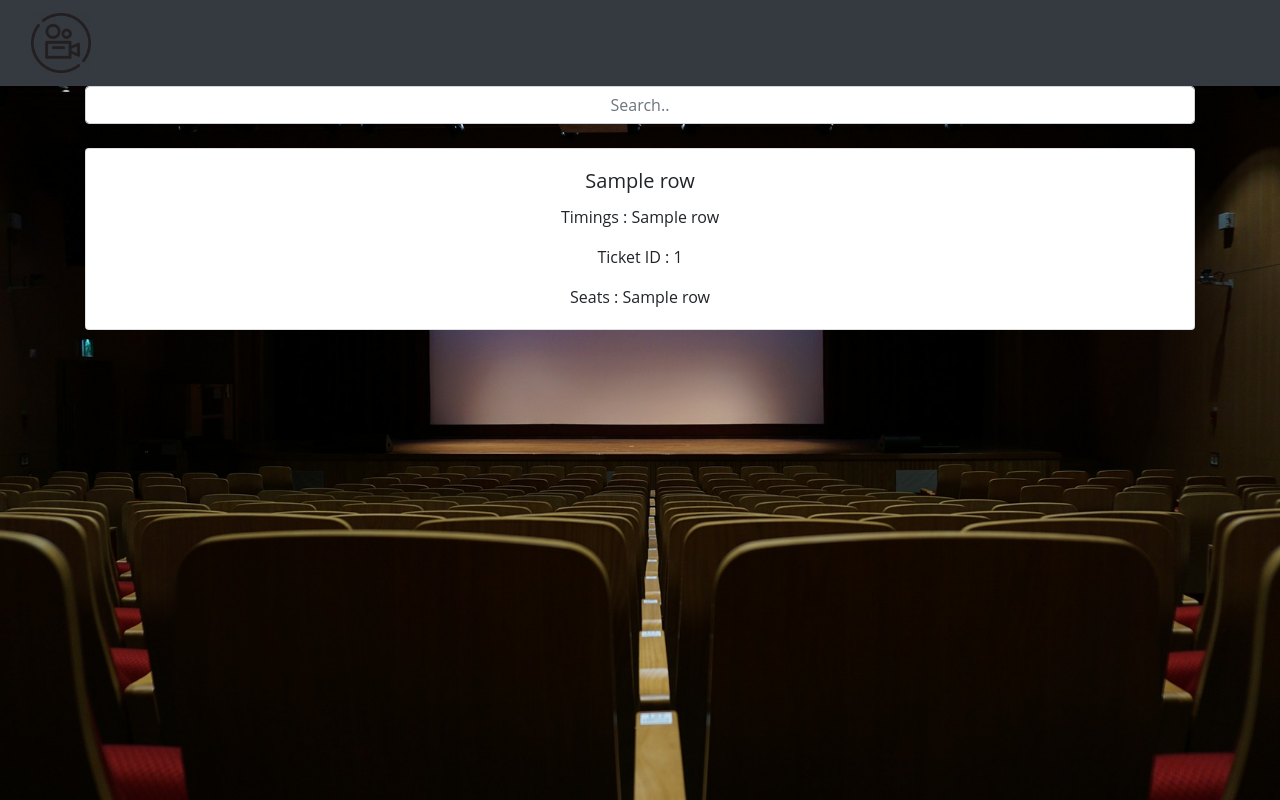
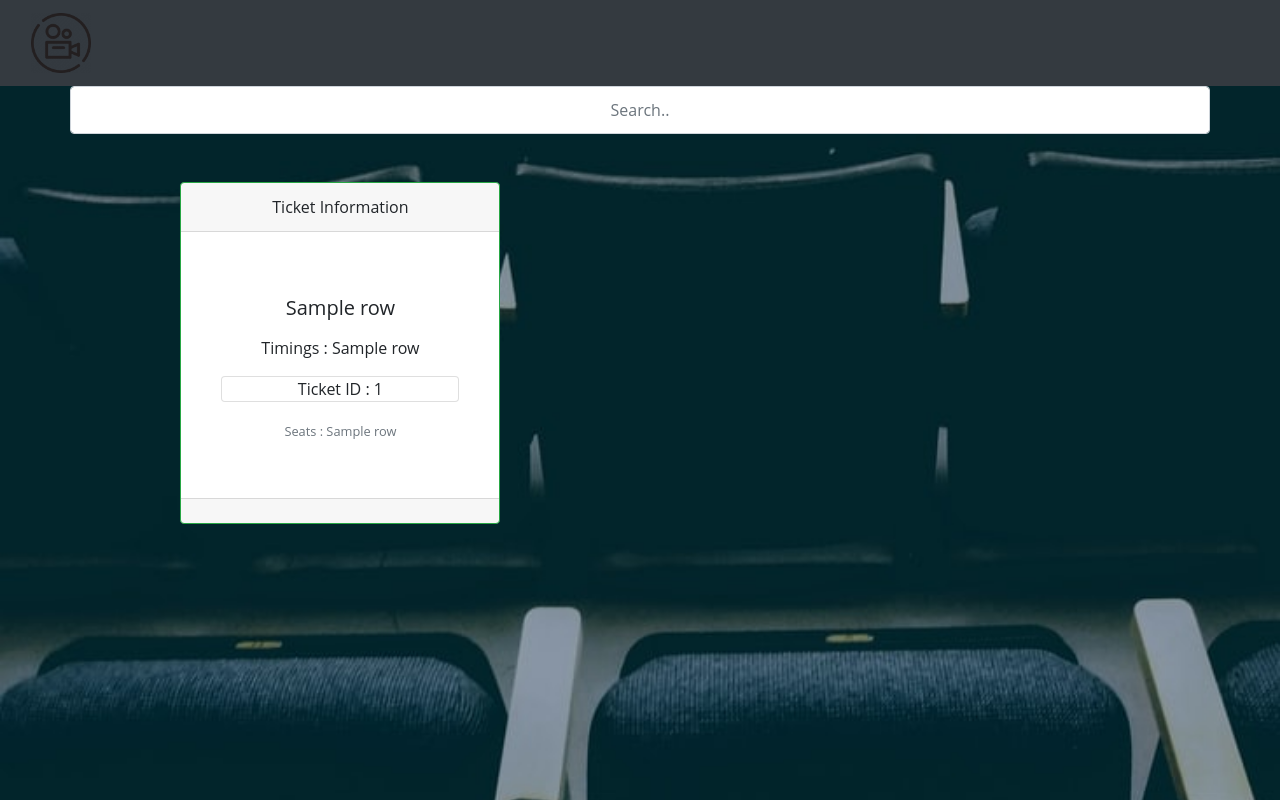
Before and after one commit to HOD101s/Theatre-Booking-Site, a Flask app: template templates/myTickets.html in a window 1280 px wide. Run offline with Flask 2, Linux system fonts and the light colour scheme; the template is opened without the code that fills it: most values are stand-ins (such as "Sample title", 1, 10 or a date in 2020); some libraries are stand-ins or nearby versions.

Commit message:
updates viewticket pg

```diff
--- a/app.py
+++ b/app.py
@@ -15,6 +15,7 @@ from datetime import datetime
 # TODO Jeremy : home (ids must be same as Db : save Db SQL queries) : login (only front end) reg (only front end) : ticket (Only fonts front end, do not meddle with JavaScript)
 # TODO Sachin :
 # TODO Manas : add all movies page, add mytickets to home
+# TODO change navbar color, pulse, animtation, confirm page,
 
 app = Flask(__name__)
 app.config["DEBUG"] = True
--- a/static/css/homestyle.css
+++ b/static/css/homestyle.css
@@ -1,14 +1,12 @@
 @import url('https://fonts.googleapis.com/css?family=Poppins:400,500,700');
 
 html, body{
-  //background:url(../images/back.jpg) no-repeat center;
   height: 100%;
   width: 100%;
   font-family: sans-serif;
   color: #222;
 
 }
-
 
 #myLogo{
     max-height:4em;
--- a/templates/admin.html
+++ b/templates/admin.html
@@ -7,7 +7,7 @@
 	<script src="https://cdnjs.cloudflare.com/ajax/libs/popper.js/1.12.9/umd/popper.min.js"></script>
 	<script src="https://maxcdn.bootstrapcdn.com/bootstrap/4.0.0/js/bootstrap.min.js"></script>
     <link href="https://fonts.googleapis.com/css?family=Acme|Yeseva+One&display=swap" rel="stylesheet">
-	<title>Admin</title>
+    <link rel="stylesheet" href="https://cdnjs.cloudflare.com/ajax/libs/animate.css/3.7.2/animate.min.css">	<title>Admin</title>
 <style>
     *{
             padding: 0;
@@ -22,6 +22,7 @@
             background-attachment: fixed;
         }
         table{
+            align: center;
             border-collapse: collapse;
             border: 3px solid gray;
             border-radius: 5px;
--- a/templates/confirm.html
+++ b/templates/confirm.html
@@ -9,6 +9,7 @@
 	<script src="https://maxcdn.bootstrapcdn.com/bootstrap/4.0.0/js/bootstrap.min.js"></script>
     <script src="{{url_for('static',filename='js/qrcode.js')}}"></script>
     <link href="https://fonts.googleapis.com/css?family=Acme|Yeseva+One&display=swap" rel="stylesheet">
+    <link rel="stylesheet" href="https://cdnjs.cloudflare.com/ajax/libs/animate.css/3.7.2/animate.min.css">
     <title>Confirm</title>
     <style>
     *{
--- a/templates/login.html
+++ b/templates/login.html
@@ -7,6 +7,7 @@
 	<script src="https://maxcdn.bootstrapcdn.com/bootstrap/4.0.0/js/bootstrap.min.js"></script>
 	<title>Login Form</title>
 	<link href="{{url_for('static',filename='css/newstyle.css')}}" rel="stylesheet">
+	<link rel="stylesheet" href="https://cdnjs.cloudflare.com/ajax/libs/animate.css/3.7.2/animate.min.css">
 </head>
 <body>
 	<div class="loginbox">
--- a/templates/myTickets.html
+++ b/templates/myTickets.html
@@ -17,7 +17,7 @@
             font-family: 'Open Sans', sans-serif !important;
         }
         body{
-            background:url(../static/images/banner2.jpg) no-repeat center;
+            background:url(../static/images/ticket.jpg) no-repeat center;
             background-size: cover;
             background-attachment: fixed;
         }
@@ -58,20 +58,35 @@
     </div>
 </nav>
 
-<div class="container">
-    <input class="form-control" id="myInput" type="text" placeholder="Search..">
-    <br>
+<div class="container" >
+    <div class="row content-center">
+        <input class="form-control" id="myInput" type="text" placeholder="Search.."></input>
+
+        <br><br>
     <div class="list-group" id="myList">
+        <div class="row text-center" style="padding-left: 15%; ">
     {% for row in res %}
-    <div class="card" style="margin-bottom: 0.8em;">
+    <div class="col-md-4 col-sm-12" style="margin:3em;">
+
+    <div class="card border-success mb-15" style=" width: 20rem;">
+        <div class="card-header">Ticket Information</div>
         <div class="card-body">
-            <h5 class="card-title">{{row[4]}}</h5>
-            <p class="card-text">Timings : {{row[3]}}</p>
-            <p class="card-text">Ticket ID : {{row[0]}}</p>
-            <p class="card-text">Seats : {{row[1]}}</p>
+            <div class="img-animation">
+                <img src="" alt class="card-img-top">
+                <div class="card-body border-dark">
+                    <h5 class="card-title border-dark mb-3">{{row[4]}}</h5>
+                    <p class="card-text-center border-dark mb-3">Timings : {{row[3]}}</p>
+                    <p class="card " style="padding:0;">Ticket ID : {{row[0]}}</p>
+                    <p class="card-text-center"><small class="text-muted">Seats : {{row[1]}}</small></p>
+                </div>
+            </div>
         </div>
+        <div class="card-footer"></div>
+    </div>
     </div>
     {% endfor %}
+             </div>
+    </div>
     </div>
 </div>
 
--- a/templates/register.html
+++ b/templates/register.html
@@ -7,6 +7,7 @@
 	<script src="https://maxcdn.bootstrapcdn.com/bootstrap/4.0.0/js/bootstrap.min.js"></script>
 	<title>Register Form</title>
 	<link href="{{url_for('static',filename='css/newstyle.css')}}" rel="stylesheet">
+	<link rel="stylesheet" href="https://cdnjs.cloudflare.com/ajax/libs/animate.css/3.7.2/animate.min.css">
 </head>
 <body>
 	<div class="loginbox">
--- a/templates/ticket.html
+++ b/templates/ticket.html
@@ -10,7 +10,7 @@
 <!-- //for-mobile-apps -->
 <link href='//fonts.googleapis.com/css?family=Kotta+One' rel='stylesheet' type='text/css'>
 <link href='//fonts.googleapis.com/css?family=Open+Sans:400,300,300italic,400italic,600,600italic,700,700italic,800,800italic' rel='stylesheet' type='text/css'>
-
+<link rel="stylesheet" href="https://cdnjs.cloudflare.com/ajax/libs/animate.css/3.7.2/animate.min.css">
 <link href="{{url_for('static',filename='css/style.css')}}" rel="stylesheet" type="text/css" media="all" />
 <script src="{{url_for('static',filename='js/jquery-1.11.0.min.js')}}"></script>
 <script src="{{url_for('static',filename='js/jquery.seat-charts.js')}}"></script>
--- a/templates/time.html
+++ b/templates/time.html
@@ -7,6 +7,7 @@
 	<script src="https://cdnjs.cloudflare.com/ajax/libs/popper.js/1.12.9/umd/popper.min.js"></script>
 	<script src="https://maxcdn.bootstrapcdn.com/bootstrap/4.0.0/js/bootstrap.min.js"></script>
     <link href="{{url_for('static',filename='css/radio.css')}}" rel="stylesheet">
+    <link rel="stylesheet" href="https://cdnjs.cloudflare.com/ajax/libs/animate.css/3.7.2/animate.min.css">
     <title>Timings</title>
 </head>
 <body>
```
Also changed, not shown: templates/home.html (+32 -20 lines).
